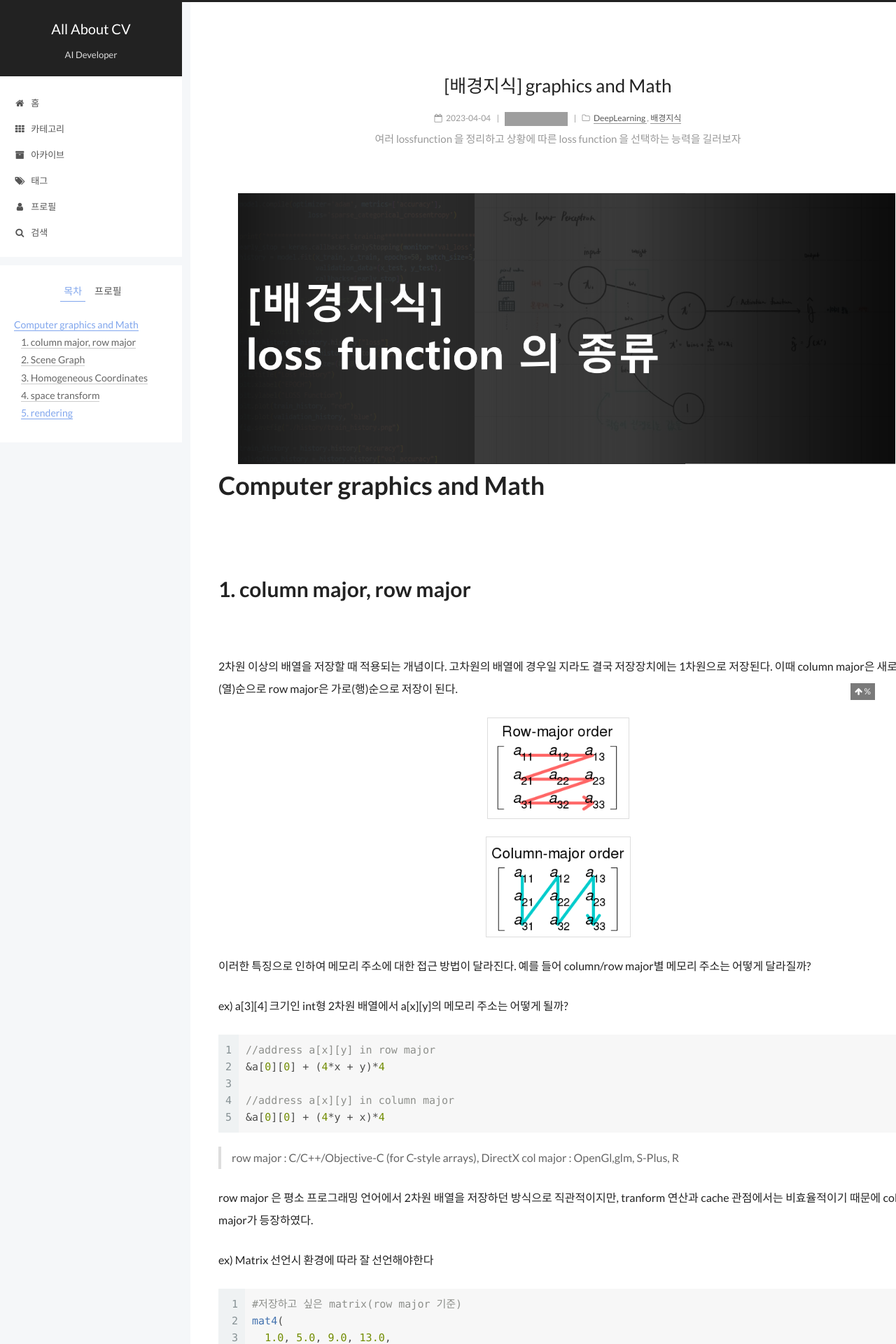
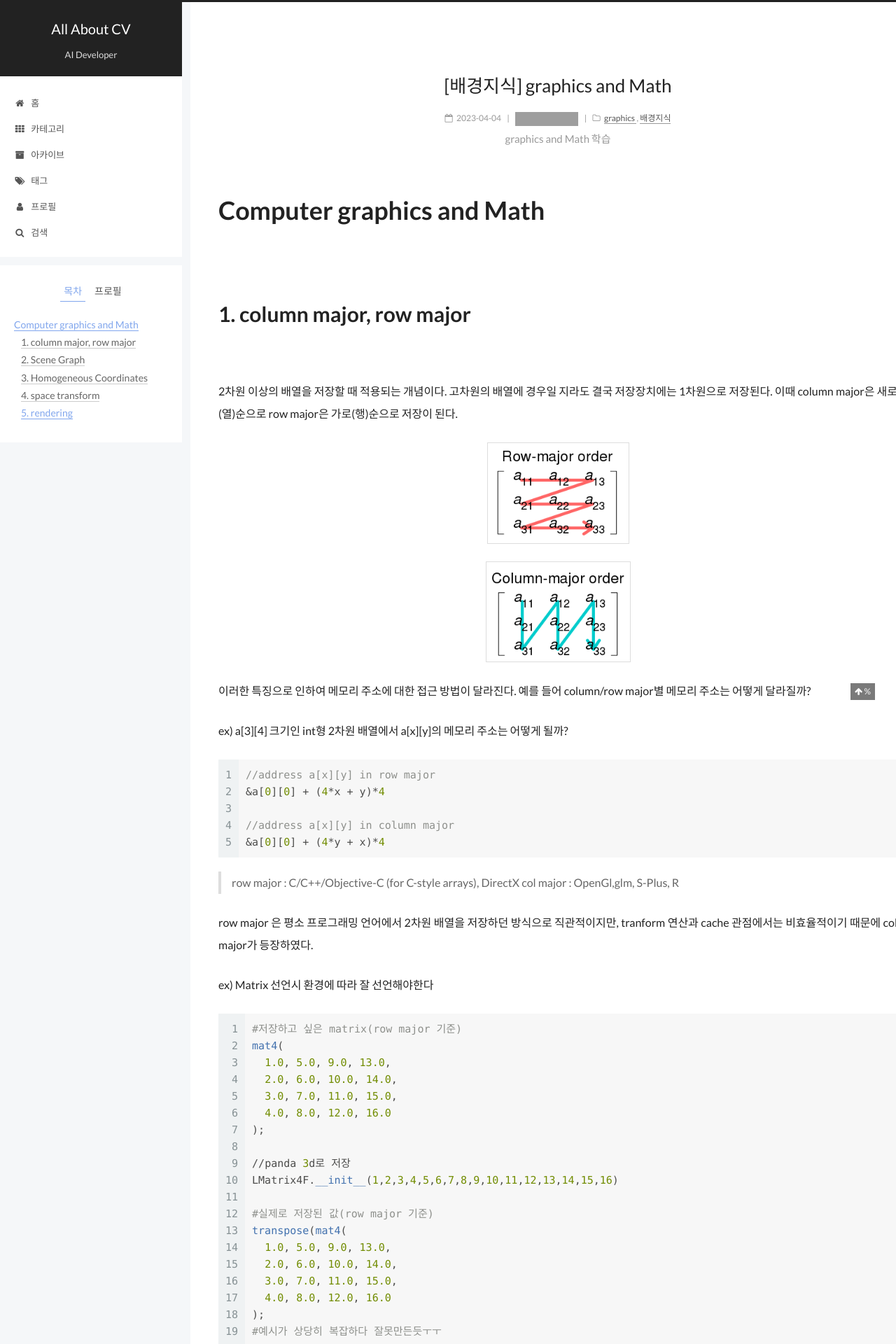
Before and after one commit to donguk071/donguk071.github.io, a Jekyll site: the page built from _posts/2023-04-04-CGandMath.md, in a window 1280 px wide. Shown: the top 1920 px of the page at 70% size. Built offline with Jekyll 4.4.1, drawn with Linux system fonts in a browser that asks for light colours; comment, search, counter and statistics services are not loaded; some of the changed text lies outside the part shown; grey boxes are pictures that could not be loaded.

Commit message:
blog : update post

```diff
--- a/_posts/2023-04-04-CGandMath.md
+++ b/_posts/2023-04-04-CGandMath.md
@@ -2,10 +2,10 @@
 layout: post
 title: "[배경지식] graphics and Math"
 date: 2023-04-04
-categories:  DeepLearning 배경지식
-photos: /assets/post_images/titleImg/lossfunction.png
-tags: [DeepLearning, lossfunction, mse, rmse, crossentropy]
-description: "여러 lossfunction 을 정리하고 상황에 따른 loss function 을 선택하는 능력을 길러보자"
+categories:  graphics 배경지식
+photos: # /assets/post_images/titleImg/lossfunction.png
+tags: [graphics, math, 배경지식]
+description: "graphics and Math 학습"
 published: true
 ---
 
@@ -141,3 +141,9 @@ screen space : x,y 로 pixel 이mapping 되며, 별도의 depth 값을 갖는다
 </aside>
 
 - convention : 표현의 약속 규율 통일을 의미
+
+<br/>
+
+궁금한 점이 있다면 남겨주세요! 함께 고민해보겠습니다.
+
+------------------------
```
